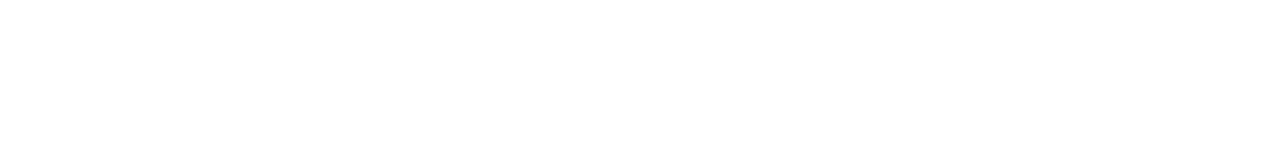
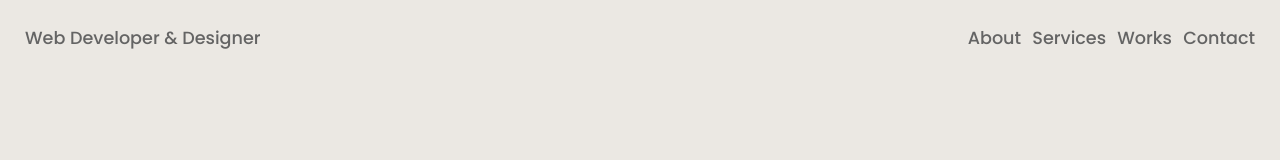
Before and after one commit to ivanjayyy/portfolio-website, a plain HTML site: page index.html in a window 1280 px wide. Drawn offline with Linux system fonts and the light colour scheme.

Commit message:
add header

```diff
--- a/index.html
+++ b/index.html
@@ -3,8 +3,30 @@
 <head>
     <meta charset="UTF-8">
     <title>Portfolio</title>
+
+    <link rel="preconnect" href="https://fonts.googleapis.com">
+    <link rel="preconnect" href="https://fonts.gstatic.com" crossorigin>
+    <link href="https://fonts.googleapis.com/css2?family=Michroma&family=Poppins:ital,wght@0,100;0,200;0,300;0,400;0,500;0,600;0,700;0,800;0,900;1,100;1,200;1,300;1,400;1,500;1,600;1,700;1,800;1,900&display=swap" rel="stylesheet">
+
+    <link rel="stylesheet" href="style.css">
 </head>
 <body>
 
+<!--header-->
+<header class="header">
+    <div class="logo">Web Developer & Designer</div>
+
+    <!--    navigation-bar-->
+    <nav>
+        <ul class="nav-bar">
+            <li><a href="#about">About</a></li>
+            <li><a href="#services">Services</a></li>
+            <li><a href="#projects">Works</a></li>
+            <li><a href="#contact">Contact</a></li>
+        </ul>
+    </nav>
+</header>
+
+<script src="script.js"></script>
 </body>
 </html>
--- a/style.css
+++ b/style.css
@@ -0,0 +1,77 @@
+* {
+    margin: 0;
+    padding: 0;
+    box-sizing: border-box;
+    text-decoration: none;
+    scroll-behavior: smooth;
+    overflow-x: hidden;
+}
+
+:root {
+    --dark-color: #646464;
+    --light-color: #ebe8e3;
+    --black-color: black;
+}
+
+body {
+    background-color: var(--light-color);
+    color: var(--dark-color);
+    font-family: 'Poppins', sans-serif;
+}
+
+/*scroll-bar*/
+::-webkit-scrollbar {
+    width: 10px;
+}
+::-webkit-scrollbar-thumb {
+    background: var(--dark-color);
+}
+::-webkit-scrollbar-track {
+    background: var(--light-color);
+}
+
+/*links*/
+a:link, a:visited {
+    color: var(--dark-color);
+    text-decoration: none;
+}
+
+/*header*/
+.header {
+    display: flex;
+    justify-content: space-between;
+    margin: 25px;
+    font-size: 1.1rem;
+    font-weight: 500;
+    height: fit-content;
+    max-width: 100vw;
+}
+
+/*navigation-bar*/
+.nav-bar {
+    display: flex;
+    gap: 0.7rem;
+    list-style: none;
+}
+
+/*tab (responsive)*/
+@media all and (max-width: 768px) {
+    .nav-bar {
+        flex-direction: column;
+        gap: 0.1rem;
+    }
+
+    .contact-btn {
+        font-size: 1.5rem;
+    }
+
+    .home-content {
+        display: flex;
+        flex-direction: column-reverse;
+        font-size: 1rem;
+    }
+
+    .home-content > div:nth-child(3) {
+        display: none;
+    }
+}
```
